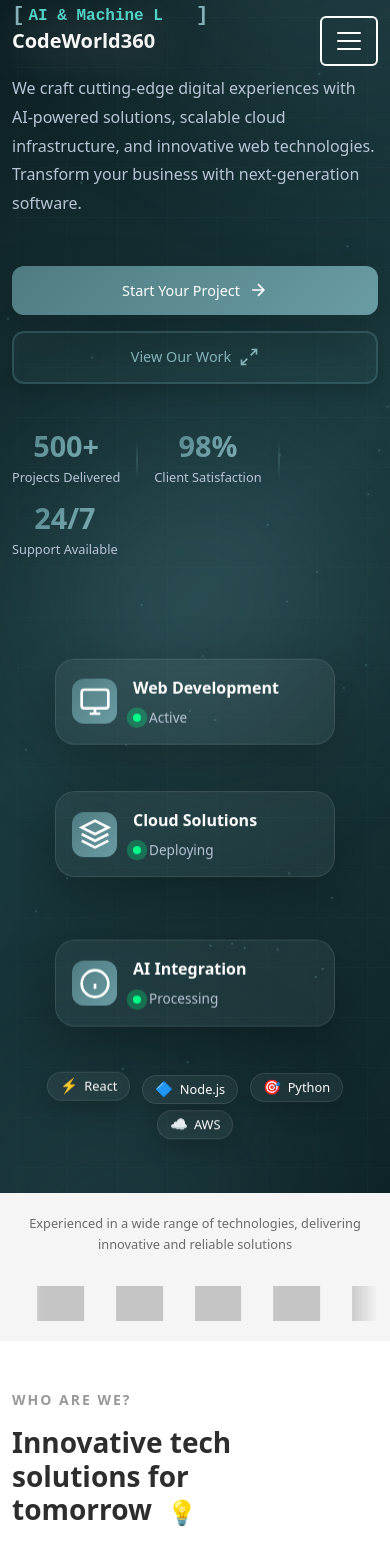
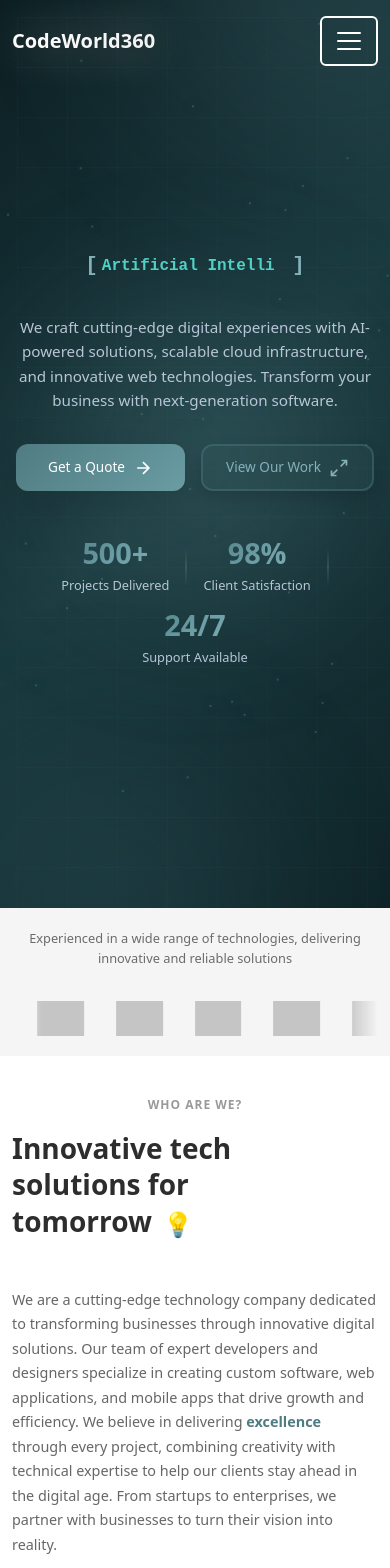
Before and after one commit to Abdulwasey97/Portfolio-Website, a Vue app: page / in a window 390 px wide. Shown: the top 1568 px of the page. Built offline with nearby package versions, Linux system fonts and the light colour scheme; grey boxes are pictures that could not be loaded.

Commit message:
refined the hero section

```diff
--- a/src/components/Hero.vue
+++ b/src/components/Hero.vue
@@ -39,7 +39,7 @@
           <!-- CTA Buttons -->
           <div class="d-flex gap-3 flex-wrap hero-buttons mb-5">
             <a href="#contact" class="btn btn-custom shadow-lg">
-              <span class="btn-text">Start Your Project</span>
+              <span class="btn-text">Get a Quote </span>
               <span class="btn-icon">
                 <svg width="20" height="20" viewBox="0 0 24 24" fill="none" stroke="currentColor" stroke-width="2">
                   <path d="M5 12h14M12 5l7 7-7 7"/>
@@ -81,6 +81,21 @@
             <!-- Floating Cards with Glassmorphism -->
             <div class="floating-card card-1">
               <div class="card-icon">
+                <svg width="32" height="32" viewBox="0 0 24 24" fill="none" stroke="currentColor" stroke-width="2" stroke-linecap="round" stroke-linejoin="round">
+                  <circle cx="8" cy="8" r="2"/>
+                  <circle cx="16" cy="6" r="2"/>
+                  <circle cx="16" cy="14" r="2"/>
+                  <path d="M10 8h4M16 8v4M8 10v4M10 14h4"/>
+                </svg>
+              </div>
+              <div class="card-content">
+                <div class="card-title">Artificial Intelligence</div>
+
+              </div>
+            </div>
+
+            <div class="floating-card card-2">
+              <div class="card-icon">
                 <svg width="32" height="32" viewBox="0 0 24 24" fill="none" stroke="currentColor" stroke-width="2">
                   <rect x="2" y="3" width="20" height="14" rx="2"/>
                   <path d="M8 21h8M12 17v4"/>
@@ -88,42 +103,59 @@
               </div>
               <div class="card-content">
                 <div class="card-title">Web Development</div>
-                <div class="card-status">
-                  <div class="status-dot"></div>
-                  <span>Active</span>
-                </div>
-              </div>
-            </div>
 
-            <div class="floating-card card-2">
-              <div class="card-icon">
-                <svg width="32" height="32" viewBox="0 0 24 24" fill="none" stroke="currentColor" stroke-width="2">
-                  <path d="M12 2L2 7l10 5 10-5-10-5z"/>
-                  <path d="M2 17l10 5 10-5M2 12l10 5 10-5"/>
-                </svg>
-              </div>
-              <div class="card-content">
-                <div class="card-title">Cloud Solutions</div>
-                <div class="card-status">
-                  <div class="status-dot"></div>
-                  <span>Deploying</span>
-                </div>
               </div>
             </div>
 
             <div class="floating-card card-3">
               <div class="card-icon">
-                <svg width="32" height="32" viewBox="0 0 24 24" fill="none" stroke="currentColor" stroke-width="2">
-                  <circle cx="12" cy="12" r="10"/>
-                  <path d="M12 16v-4M12 8h.01"/>
+                <svg width="32" height="32" viewBox="0 0 24 24" fill="none" stroke="currentColor" stroke-width="2" stroke-linecap="round" stroke-linejoin="round">
+                  <rect x="7" y="3" width="10" height="18" rx="2"/>
+                  <circle cx="12" cy="17" r="1.5"/>
                 </svg>
               </div>
               <div class="card-content">
-                <div class="card-title">AI Integration</div>
-                <div class="card-status">
-                  <div class="status-dot"></div>
-                  <span>Processing</span>
-                </div>
+                <div class="card-title">Mobile Apps</div>
+
+              </div>
+            </div>
+
+            <div class="floating-card card-4">
+              <div class="card-icon">
+                <svg width="32" height="32" viewBox="0 0 24 24" fill="none" stroke="currentColor" stroke-width="2" stroke-linecap="round" stroke-linejoin="round">
+                  <path d="M12 2l5 8-5 12-5-12 5-8z"/>
+                  <circle cx="12" cy="11" r="1.5"/>
+                </svg>
+              </div>
+              <div class="card-content">
+                <div class="card-title">Graphic Designing</div>
+
+              </div>
+            </div>
+
+            <div class="floating-card card-5">
+              <div class="card-icon">
+                <svg width="32" height="32" viewBox="0 0 24 24" fill="none" stroke="currentColor" stroke-width="2" stroke-linecap="round" stroke-linejoin="round">
+                  <circle cx="11" cy="11" r="5"/>
+                  <path d="M14 14l5 5"/>
+                  <path d="M9 11h4M11 9v4"/>
+                </svg>
+              </div>
+              <div class="card-content">
+                <div class="card-title">SEO Services</div>
+
+              </div>
+            </div>
+
+            <div class="floating-card card-6">
+              <div class="card-icon">
+                <svg width="32" height="32" viewBox="0 0 24 24" fill="none" stroke="currentColor" stroke-width="2" stroke-linecap="round" stroke-linejoin="round">
+                  <path d="M5 12c2.5-4 6.5-4 9 0s6.5 4 9 0-2.5-8-9-2-6.5 4-9 0 2.5-8 9-2"/>
+                </svg>
+              </div>
+              <div class="card-content">
+                <div class="card-title">DevOps</div>
+
               </div>
             </div>
 
@@ -160,25 +192,7 @@
               </div>
             </div>
 
-            <!-- Tech Stack Badges -->
-            <div class="tech-badges-container">
-              <div class="tech-badge badge-1">
-                <span class="tech-logo">⚡</span>
-                <span class="tech-name">React</span>
-              </div>
-              <div class="tech-badge badge-2">
-                <span class="tech-logo">🔷</span>
-                <span class="tech-name">Node.js</span>
-              </div>
-              <div class="tech-badge badge-3">
-                <span class="tech-logo">🎯</span>
-                <span class="tech-name">Python</span>
-              </div>
-              <div class="tech-badge badge-4">
-                <span class="tech-logo">☁️</span>
-                <span class="tech-name">AWS</span>
-              </div>
-            </div>
+
           </div>
         </div>
       </div>
@@ -193,11 +207,12 @@ import { ref, onMounted, onUnmounted } from 'vue';
 
 const typedText = ref('');
 const techStack = [
-  'AI & Machine Learning',
-  'Cloud Architecture',
-  'Full-Stack Development',
-  'DevOps & CI/CD',
-  'Mobile Applications'
+  'Artificial Intelligence',
+  'Web Development',
+  'Mobile Apps',
+  'Graphic Designing',
+  'SEO Services',
+  'DevOps'
 ];
 let currentIndex = 0;
 let charIndex = 0;
@@ -786,16 +801,37 @@ onUnmounted(() => {
 }
 
 .card-2 {
-  top: 50%;
-  right: -5%;
-  animation-delay: 1.5s;
+  top: 18%;
+  right: -6%;
+  animation-delay: 0.8s;
   width: 260px;
 }
 
 .card-3 {
-  bottom: 10%;
-  left: 10%;
-  animation-delay: 3s;
+  top: 50%;
+  left: -10%;
+  animation-delay: 1.6s;
+  width: 260px;
+}
+
+.card-4 {
+  top: 42%;
+  right: -10%;
+  animation-delay: 2.4s;
+  width: 260px;
+}
+
+.card-5 {
+  bottom: 18%;
+  left: 0%;
+  animation-delay: 3.2s;
+  width: 260px;
+}
+
+.card-6 {
+  bottom: 6%;
+  right: 2%;
+  animation-delay: 4s;
   width: 260px;
 }
 
@@ -1191,18 +1227,33 @@ onUnmounted(() => {
   }
 
   .card-1 {
-    top: 5%;
-    left: 5%;
+    top: 2%;
+    left: 0%;
   }
 
   .card-2 {
-    top: 40%;
-    right: 5%;
+    top: 18%;
+    right: 0%;
   }
 
   .card-3 {
-    bottom: 5%;
-    left: 15%;
+    top: 38%;
+    left: -2%;
+  }
+
+  .card-4 {
+    top: 56%;
+    right: -2%;
+  }
+
+  .card-5 {
+    bottom: 18%;
+    left: 8%;
+  }
+
+  .card-6 {
+    bottom: 4%;
+    right: 8%;
   }
 
   .tech-badge {
@@ -1276,6 +1327,15 @@ onUnmounted(() => {
 }
 
 @media (max-width: 768px) {
+  .hero-section {
+    padding: 2rem 0;
+  }
+
+  .hero-content {
+    text-align: center;
+    padding: 2rem 1rem;
+  }
+
   .hero-title {
     font-size: 2rem;
   }
@@ -1286,6 +1346,13 @@ onUnmounted(() => {
 
   .hero-subtitle {
     font-size: 1rem;
+    display: flex;
+    justify-content: center;
+    align-items: center;
+  }
+
+  .tech-stack {
+    justify-content: center;
   }
 
   .typing-text {
@@ -1296,6 +1363,31 @@ onUnmounted(() => {
     font-size: 1.3rem;
   }
 
+  .hero-description {
+    font-size: 0.95rem;
+    line-height: 1.6;
+    margin-bottom: 2rem !important;
+  }
+
+  .hero-buttons {
+    justify-content: center;
+    gap: 0.75rem;
+    flex-wrap: nowrap;
+    flex-direction: row;
+  }
+
+  .btn {
+    flex: 1;
+    min-width: 0;
+    max-width: 180px;
+    font-size: 0.9rem;
+    padding: 0.75rem 1rem;
+  }
+
+  .btn-text {
+    white-space: nowrap;
+  }
+
   .orb-1, .orb-2, .orb-3 {
     width: 300px;
     height: 300px;
@@ -1303,6 +1395,8 @@ onUnmounted(() => {
 
   .stats-row {
     gap: 1rem;
+    justify-content: center;
+    margin-top: 2rem;
   }
 
   .stat-number {
@@ -1313,33 +1407,25 @@ onUnmounted(() => {
     height: 40px;
   }
 
+  .hero-visual-container {
+    display: none;
+  }
+
   .visual-wrapper {
-    min-height: 400px;
+    display: none;
   }
 
   .floating-card {
-    position: relative !important;
-    width: 100% !important;
-    max-width: 280px;
-    margin: 1rem auto;
-    top: auto !important;
-    left: auto !important;
-    right: auto !important;
-    bottom: auto !important;
+    display: none !important;
   }
 
   .central-visual {
     display: none;
   }
 
-  .visual-wrapper {
-    display: flex;
-    flex-direction: column;
-    flex-wrap: wrap;
-    justify-content: center;
-    align-items: center;
-    gap: 1rem;
-    padding: 2rem 1rem;
+  .row.align-items-center {
+    min-height: auto;
+    padding: 2rem 0;
   }
 
   .tech-badges-container {
@@ -1425,13 +1511,17 @@ onUnmounted(() => {
   }
 
   .hero-buttons {
-    flex-direction: column;
+    flex-direction: row;
     width: 100%;
+    gap: 0.5rem;
   }
 
   .hero-buttons a {
-    width: 100%;
+    flex: 1;
+    min-width: 0;
     justify-content: center;
+    font-size: 0.85rem;
+    padding: 0.7rem 0.9rem;
   }
 }
 </style>
--- a/src/components/WhoAreWe.vue
+++ b/src/components/WhoAreWe.vue
@@ -3,7 +3,7 @@
     <div class="container">
       <div class="row align-items-center">
         <!-- Left side - Title -->
-        <div class="col-lg-5 mb-4 mb-lg-0">
+        <div class="col-12 col-lg-5 mb-4 mb-lg-0">
           <p class="section-subtitle">WHO ARE WE?</p>
           <h2 class="section-title">
             Innovative tech<br>
@@ -13,7 +13,7 @@
         </div>
 
         <!-- Right side - Description -->
-        <div class="col-lg-7">
+        <div class="col-12 col-lg-7">
           <div class="description-content">
             <p class="description-text">
               We are a cutting-edge technology company dedicated to transforming businesses
@@ -140,36 +140,86 @@ import { PRIMARY_COLOR } from '../config/colors'
     padding: 3rem 0;
   }
 
+  .row.align-items-center {
+    text-align: center;
+  }
+
+  .section-subtitle {
+    font-size: 0.8rem;
+    letter-spacing: 1.5px;
+    margin-bottom: 1.5rem;
+  }
+
   .section-title {
     font-size: 2rem;
+    line-height: 1.3;
+    margin-bottom: 2rem;
+    text-align: left;
   }
 
   .weather-icons {
     font-size: 2rem;
+    margin-left: 0.25rem;
+  }
+
+  .description-content {
+    padding-left: 0;
+    margin-top: 0;
+    text-align: left;
   }
 
   .description-text {
     font-size: 0.95rem;
+    line-height: 1.7;
     text-align: left;
+    margin-bottom: 2rem;
   }
 
   .btn-learn-more {
-    padding: 0.75rem 1.5rem;
+    padding: 0.75rem 1.75rem;
     font-size: 0.95rem;
+    width: auto;
+    display: inline-flex;
   }
 }
 
 @media (max-width: 576px) {
+  .who-are-we-section {
+    padding: 2.5rem 0;
+  }
+
+  .section-subtitle {
+    font-size: 0.75rem;
+    letter-spacing: 1px;
+    margin-bottom: 1rem;
+  }
+
   .section-title {
     font-size: 1.75rem;
+    line-height: 1.3;
+    margin-bottom: 1.5rem;
   }
 
   .weather-icons {
     font-size: 1.5rem;
+    margin-left: 0.25rem;
+  }
+
+  .description-content {
+    padding-left: 0;
   }
 
   .description-text {
     font-size: 0.9rem;
+    line-height: 1.7;
+    margin-bottom: 1.5rem;
+  }
+
+  .btn-learn-more {
+    padding: 0.7rem 1.5rem;
+    font-size: 0.9rem;
+    width: 100%;
+    justify-content: center;
   }
 }
 </style>
```
